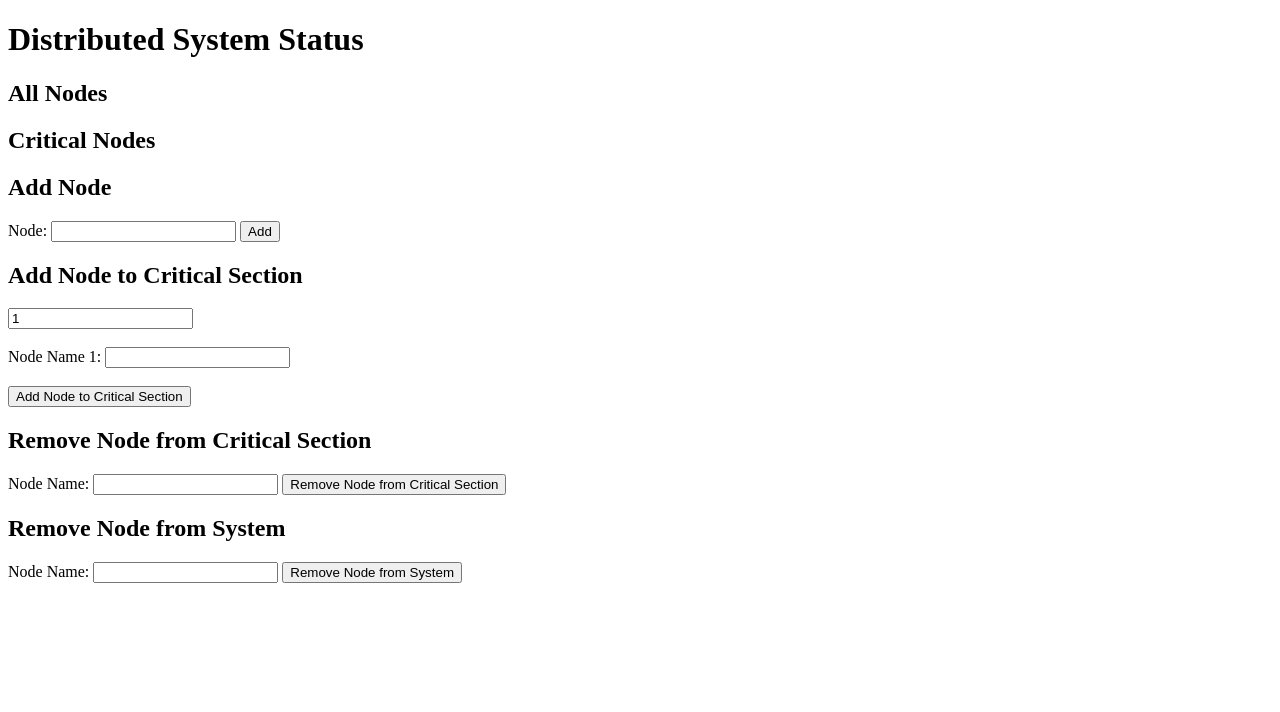
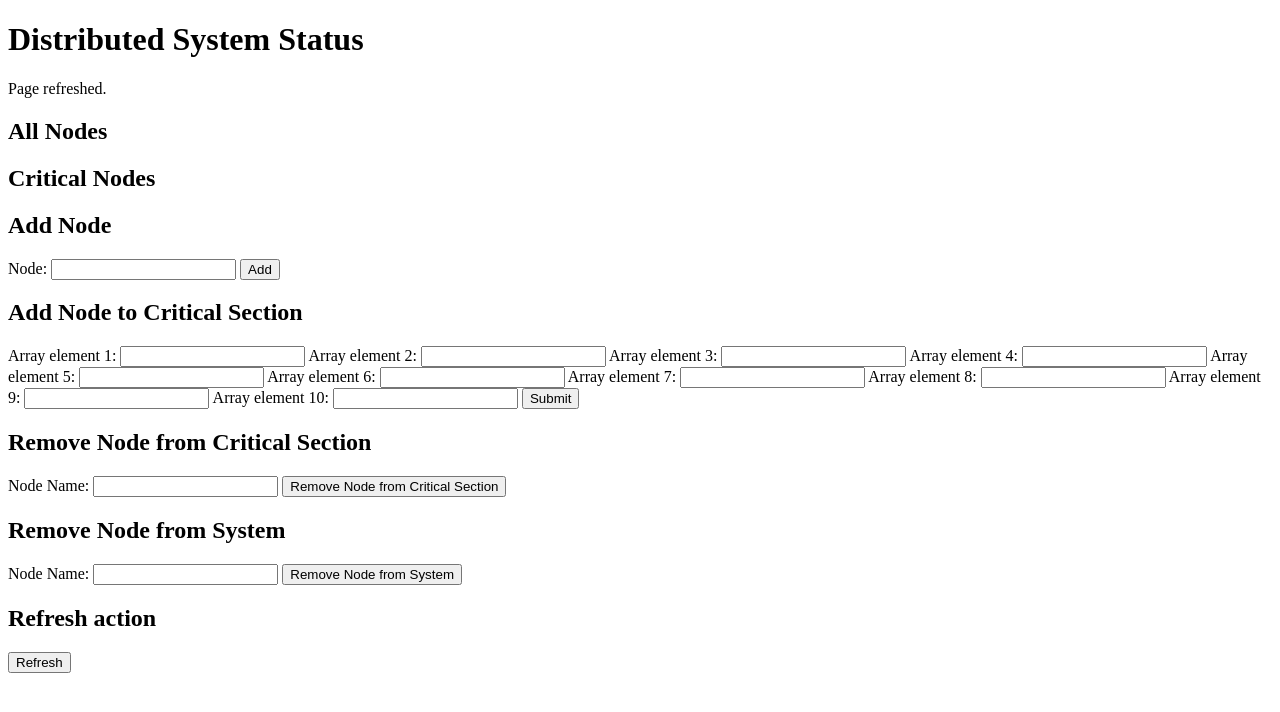
Before and after one commit to Chaitu32/Ricart_Agrawala-DS, a Flask app: page /status in a window 1280 px wide. Shown: the top 712 px of the page. Run offline with Flask 3, Linux system fonts and the light colour scheme.

Commit message:
added manual refresh and capturing the node which is in critical section

```diff
--- a/Web_App/app.py
+++ b/Web_App/app.py
@@ -1,11 +1,15 @@
 # app.py
 from ast import Delete
-from flask import Flask, request, render_template
+from email import message
+from platform import node
+from flask import Flask, request, render_template, redirect
 import socket
 import sys
 import threading
 import subprocess
 from time import sleep
+
+
 app = Flask(__name__)
 
 nodes = []  # list of all nodes in the distributed system
@@ -14,6 +18,7 @@ node_ports = {}
 num_count = 1
 cur_port = 8091
 
+critNode = -1
 # Declaring Main socket to create Master Node
 # sock = socket.socket(socket.AF_INET, socket.SOCK_STREAM)
 # server_address = ('localhost', 8080)
@@ -87,11 +92,12 @@ def home():
     global cur_port
     global nodes
     global node_ports
+    global critNode
     if request.method == 'POST':
         num_count = request.args.get('num_count', default=1, type=int)
         node = request.form['node']
         if node in nodes:
-            return render_template('status.html', nodes=nodes, critical_nodes=critical_nodes, num_count=num_count,
+            return render_template('status.html', nodes=nodes, critical_nodes=critical_nodes, num_count=num_count, critNode=critNode,
                                    message=f'{node} already exists in the system')
         nodes.append(node)
         node_ports[node] = cur_port
@@ -112,11 +118,12 @@ def home():
 
         # Broadcast ADD_NODE to all nodes
         BroadCast_AddNode(node)
-        return render_template('status.html', nodes=nodes, critical_nodes=critical_nodes, num_count=num_count,
+        return render_template('status.html', nodes=nodes, critical_nodes=critical_nodes, num_count=num_count, critNode=critNode,
                                message=f'{node} added to the system')
     else:
         num_count = request.args.get('num_count', default=1, type=int)
-        return render_template('index.html')
+        return render_template('status.html', nodes=nodes, critical_nodes=critical_nodes, num_count=num_count, critNode=critNode,
+                               message=f'added to the system')
 
 
 def Init_Critial(node_id):
@@ -126,11 +133,6 @@ def Init_Critial(node_id):
     if node_id in nodes and node_id not in critical_nodes:
         critical_nodes.append(node_id)
         Critial_Section_Msg(node_id)
-        return render_template('status.html', nodes=nodes, critical_nodes=critical_nodes, num_count=num_count,
-                               message=f'{node_id} added to critical section')
-    else:
-        return render_template('status.html', nodes=nodes, critical_nodes=critical_nodes, num_count=num_count,
-                               message=f'{node_id} not found in the system or already in critical section')
 
 
 @app.route('/add_critical', methods=['POST'])
@@ -138,10 +140,15 @@ def add_critical():
     global critical_nodes
     global nodes
     global num_count
-    num_count = request.args.get('num_count', default=1, type=int)
+    array = [request.form[f'array-{i}'] for i in range(1, 11)]
+    nodes_list = []
+    for n in array:
+        if n in nodes and n not in nodes_list:
+            nodes_list.append(n)
 
-    nodes_list = request.form.getlist('num')
-    nodes_list = [int(i) for i in nodes_list]
+    num_count = len(nodes_list)
+
+    # nodes_list = [int(i) for i in nodes_list]
     print("me")
     print(num_count)
     print(nodes_list)
@@ -149,10 +156,13 @@ def add_critical():
     for node in nodes_list:
         # Create a thread to INIT_CRITICAL_SECTION
         if node in nodes:
-            t = threading.Thread(target=Init_Critial, args=(node))
+            t = threading.Thread(target=Init_Critial, args=(node,))
             t.start()
-            critical_nodes.append(node)
-    return render_template('status.html', nodes=nodes, critical_nodes=critical_nodes, num_count=num_count,
+            # critical_nodes.append(node)
+    print("me1")
+    print(critical_nodes)
+    print("me1")
+    return render_template('status.html', nodes=nodes, critical_nodes=critical_nodes, num_count=num_count, critNode=critNode,
                            message=f'{nodes_list} added to critical section')
     # num_elements = int(request.form['num_elements'])
 
@@ -174,10 +184,10 @@ def remove_critical():
     node = request.form['node']
     if node in critical_nodes:
         critical_nodes.remove(node)
-        return render_template('status.html', nodes=nodes, critical_nodes=critical_nodes, num_count=num_count,
+        return render_template('status.html', nodes=nodes, critical_nodes=critical_nodes, num_count=num_count, critNode=critNode,
                                message=f'{node} removed from critical section')
     else:
-        return render_template('status.html', nodes=nodes, critical_nodes=critical_nodes, num_count=num_count,
+        return render_template('status.html', nodes=nodes, critical_nodes=critical_nodes, num_count=num_count, critNode=critNode,
                                message=f'{node} not found in critical section')
 
 
@@ -188,16 +198,43 @@ def remove_node():
         nodes.remove(node)
         if node in critical_nodes:
             critical_nodes.remove(node)
-        return render_template('status.html', nodes=nodes, critical_nodes=critical_nodes, num_count=num_count,
+        return render_template('status.html', nodes=nodes, critical_nodes=critical_nodes, num_count=num_count, critNode=critNode,
                                message=f'{node} removed from the system')
     else:
-        return render_template('status.html', nodes=nodes, critical_nodes=critical_nodes, num_count=num_count,
+        return render_template('status.html', nodes=nodes, critical_nodes=critical_nodes, num_count=num_count, critNode=critNode,
                                message=f'{node} not found in the system')
 
 
-@app.route('/status', methods=['GET'])
+@app.route('/Critial_Node_Update', methods=['POST'])
+def Update_Critial_Section():
+    global critNode
+    global critical_nodes
+    global nodes
+
+    node = request.form['node_id']
+    print("Critial Node %s" % node)
+    if node in critical_nodes:
+        critNode = node
+        critical_nodes.remove(node)
+
+        print("fsfsfsfsfsfsfsfsfs", critNode, critical_nodes)
+
+    return redirect("http://localhost:5000/status")
+
+
+@app.route('/status', methods=['GET', 'POST'])
 def status():
-    return render_template('status.html', nodes=nodes, critical_nodes=critical_nodes, num_count=num_count,)
+    global nodes
+    global critical_nodes
+    global critNode
+    global num_count
+    msg = 'Page refreshed.'
+    if critNode in nodes:
+        msg = '{critNode} is in Critical Section.'
+
+    print("Critical Node %s" % critNode)
+    return render_template('status.html', nodes=nodes, critical_nodes=critical_nodes, num_count=num_count, critNode=critNode,
+                           message=msg)
 
 
 if __name__ == '__main__':
--- a/Web_App/templates/status.html
+++ b/Web_App/templates/status.html
@@ -10,7 +10,7 @@
 		<h2>All Nodes</h2>
 		<ul>
 			{% for node in nodes %}
-			<li>{{ node }}{% if node in critical_nodes %} (in critical section){% endif %}</li>
+			<li>{{ node }} {% if node == critNode %}(in critical section) {% else %} {% if node in critical_nodes %}(waiting for critical section) {% else %} (Not interested in cs){% endif %} {% endif %}</li>
 			{% endfor %}
 		</ul>
 		<h2>Critical Nodes</h2>
@@ -27,15 +27,34 @@
 	</form>
 		<h2>Add Node to Critical Section</h2>
 		<form method="post" action="/add_critical">
-			<input type="number" id="num_count" name="num_count" min="1" value="{{ num_count }}">
-			<br><br>
-			{% for i in range(num_count) %}
-				<label for="num_{{ i }}">Node Name {{ i + 1 }}:</label>
-				<input type="number"  min = "1"  id="node" name="node">
-				<br><br>
-			{% endfor %}
+			<label for="input-1">Array element 1:</label>
+      <input type="number" id="input-1" name="array-1" value="" required>
 
-			<input type="submit" value="Add Node to Critical Section">
+      <label for="input-2">Array element 2:</label>
+      <input type="number" id="input-2" name="array-2" value="" required>
+
+      <label for="input-3">Array element 3:</label>
+      <input type="number" id="input-3" name="array-3" value="" required>
+
+      <label for="input-4">Array element 4:</label>
+      <input type="number" id="input-4" name="array-4" value="" required>
+
+      <label for="input-5">Array element 5:</label>
+      <input type="number" id="input-5" name="array-5" value="" required>
+	  <label for="input-6">Array element 6:</label>
+      <input type="number" id="input-6" name="array-6" value="" required>
+	  <label for="input-7">Array element 7:</label>
+      <input type="number" id="input-7" name="array-7" value="" required>
+	  <label for="input-8">Array element 8:</label>
+      <input type="number" id="input-8" name="array-8" value="" required>
+	  <label for="input-9">Array element 9:</label>
+      <input type="text" id="input-9" name="array-9" value="" required>
+	  <label for="input-10">Array element 10:</label>
+      <input type="number" id="input-10" name="array-10" value="" required>
+
+      <input type="submit" value="Submit">
+
+
 		</form>
 		<h2>Remove Node from Critical Section</h2>
 		<form method="post" action="/remove_critical">
@@ -49,5 +68,9 @@
 			<input type="number" min = "1"  id="node" name="node">
 			<input type="submit" value="Remove Node from System">
 		</form>
+		<h2>Refresh action</h2>
+		<form method="post" action="/status">
+			<input type="submit" value="Refresh">
+		</form>
 	</body>
 </html>
```
Also changed, not shown: Node_Program/Master_Node.py (+11 -0 lines), Node_Program/Node.py (+47 -26 lines), 7 other files.
